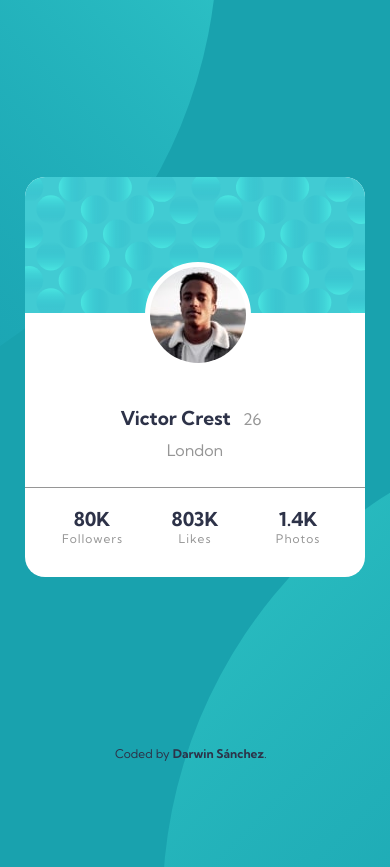
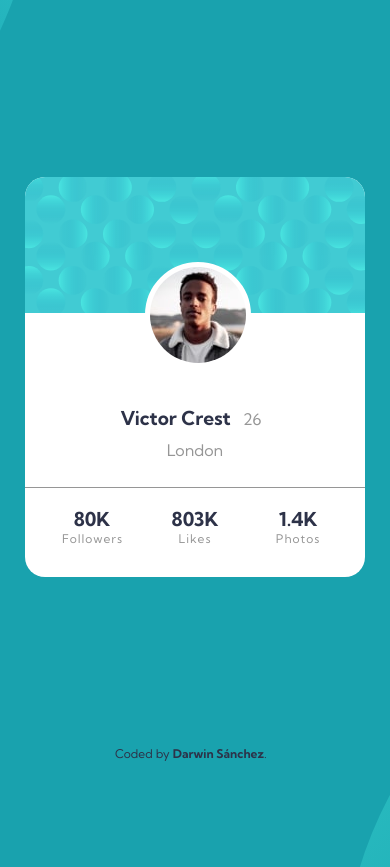
Before and after one commit to darwinsanchez9018/Profile-Card, a plain HTML site: page index.html in a window 390 px wide. Shown: the top 867 px of the page. Drawn offline with Linux system fonts and the light colour scheme.

Commit message:
segundo mensaje

```diff
--- a/styles.css
+++ b/styles.css
@@ -18,6 +18,11 @@ body {
 @media screen and (max-width: 799px) {
     .bg-image {
         position: absolute;
+        max-width: 799px;
+        height: 812px;
+
+
+
     }
 
     .bg-image--top {
```
